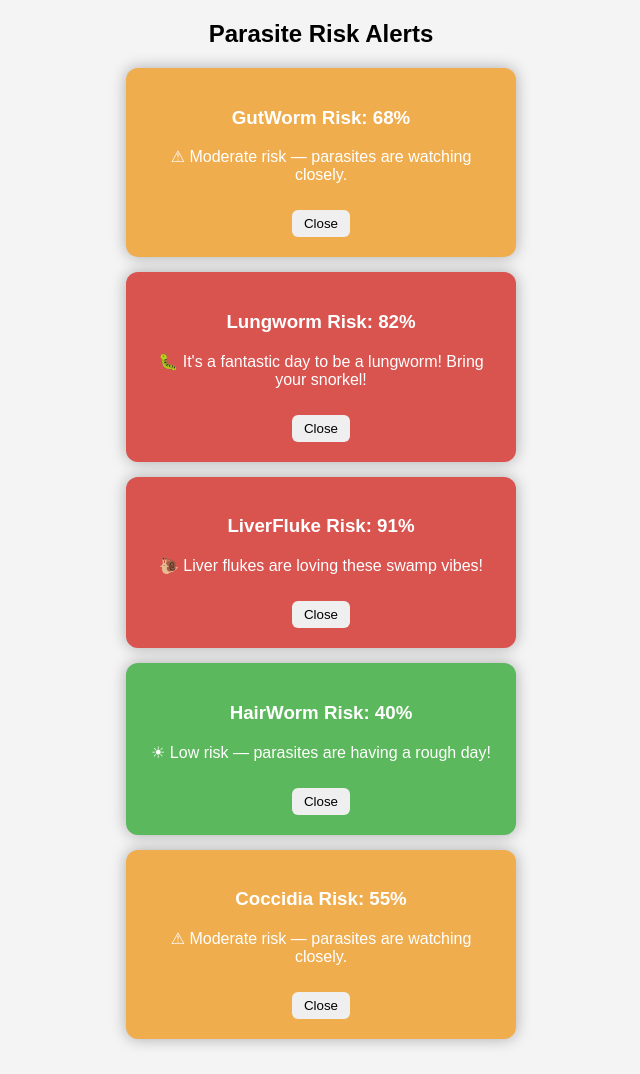
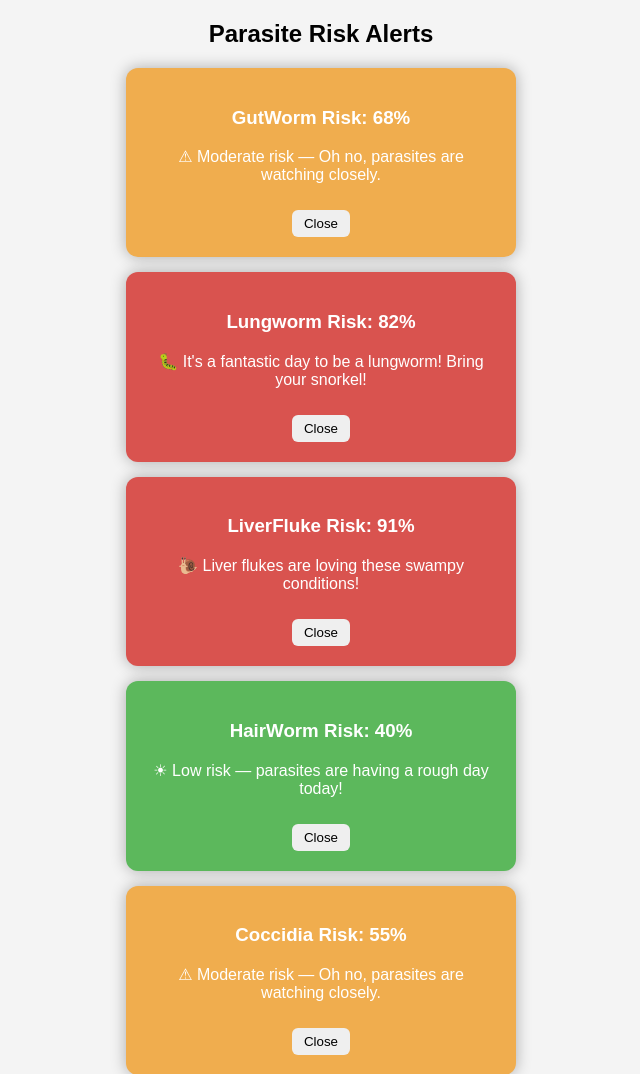
Before and after one commit to Pelwis01/Elanco_Project, a PHP site: page /parasite_popup.php in a window 1280 px wide. Shown: the top 1074 px of the page, without its empty margins (319-959 px from the left). Before the commit the page ends 1046 px from the top, so only its background shows below. Run offline with PHP 8.4, Linux system fonts and the light colour scheme.

Commit message:
Update messages for liver fluke and risk levels
thought the original messages were maybe a bit cringey

```diff
--- a/parasite_popup.php
+++ b/parasite_popup.php
@@ -23,7 +23,7 @@ function getPopupData($parasite, $risk) {
                 $message = "🐛 It's a fantastic day to be a lungworm! Bring your snorkel!";
                 break;
             case "liverFluke":
-                $message = "🐌 Liver flukes are loving these swamp vibes!";
+                $message = "🐌 Liver flukes are loving these swampy conditions!";
                 break;
             case "hairWorm":
                 $message = "🧵 Hair worms are thriving underground!";
@@ -35,10 +35,10 @@ function getPopupData($parasite, $risk) {
 
     } elseif ($risk >= 50) {
         $class = "medium";
-        $message = "⚠ Moderate risk — parasites are watching closely.";
+        $message = "⚠ Moderate risk — Oh no, parasites are watching closely.";
     } else {
         $class = "low";
-        $message = "☀ Low risk — parasites are having a rough day!";
+        $message = "☀ Low risk — parasites are having a rough day today!";
     }
 
     return [$class, $message];
```
